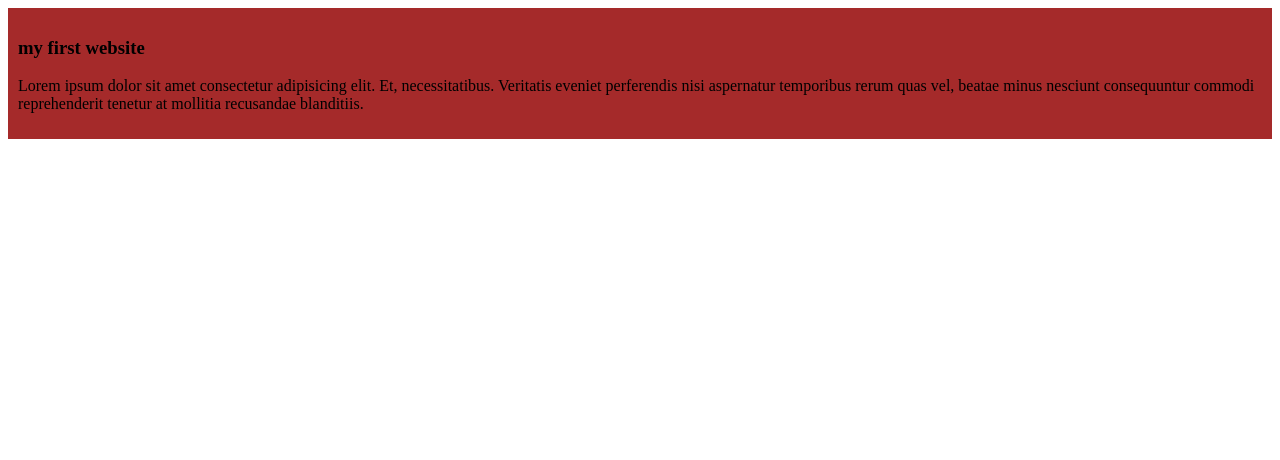
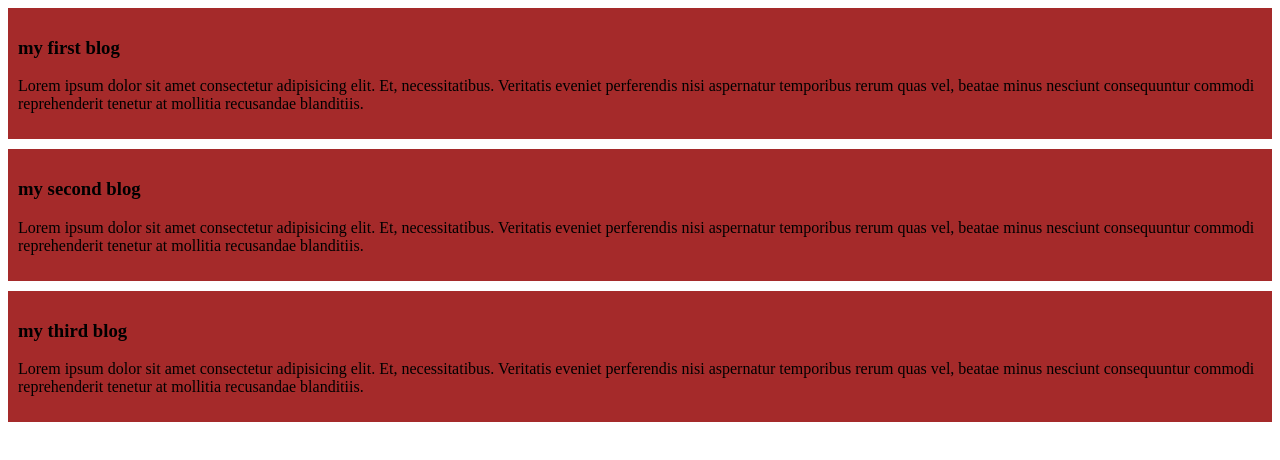
Before and after one commit to 0JUNAIRA0/my-simple-website1, a plain HTML site: page index.html in a window 1280 px wide. Drawn offline with Linux system fonts and the light colour scheme.

Commit message:
added the second and third blog

```diff
--- a/index.html
+++ b/index.html
@@ -8,7 +8,19 @@
 </head>
 <body>
     <div>
-        <h3>my first website</h3>
+        <h3>my first blog</h3>
+        <p>
+            Lorem ipsum dolor sit amet consectetur adipisicing elit. Et, necessitatibus. Veritatis eveniet perferendis nisi aspernatur temporibus rerum quas vel, beatae minus nesciunt consequuntur commodi reprehenderit tenetur at mollitia recusandae blanditiis.
+        </p>
+    </div>
+    <div>
+        <h3>my second blog</h3>
+        <p>
+            Lorem ipsum dolor sit amet consectetur adipisicing elit. Et, necessitatibus. Veritatis eveniet perferendis nisi aspernatur temporibus rerum quas vel, beatae minus nesciunt consequuntur commodi reprehenderit tenetur at mollitia recusandae blanditiis.
+        </p>
+    </div>
+    <div>
+        <h3>my third blog</h3>
         <p>
             Lorem ipsum dolor sit amet consectetur adipisicing elit. Et, necessitatibus. Veritatis eveniet perferendis nisi aspernatur temporibus rerum quas vel, beatae minus nesciunt consequuntur commodi reprehenderit tenetur at mollitia recusandae blanditiis.
         </p>
--- a/styles/blog.css
+++ b/styles/blog.css
@@ -1,4 +1,5 @@
 div{
     background-color: brown;
     padding: 10px;
+    margin-bottom: 10px;
 }
```
